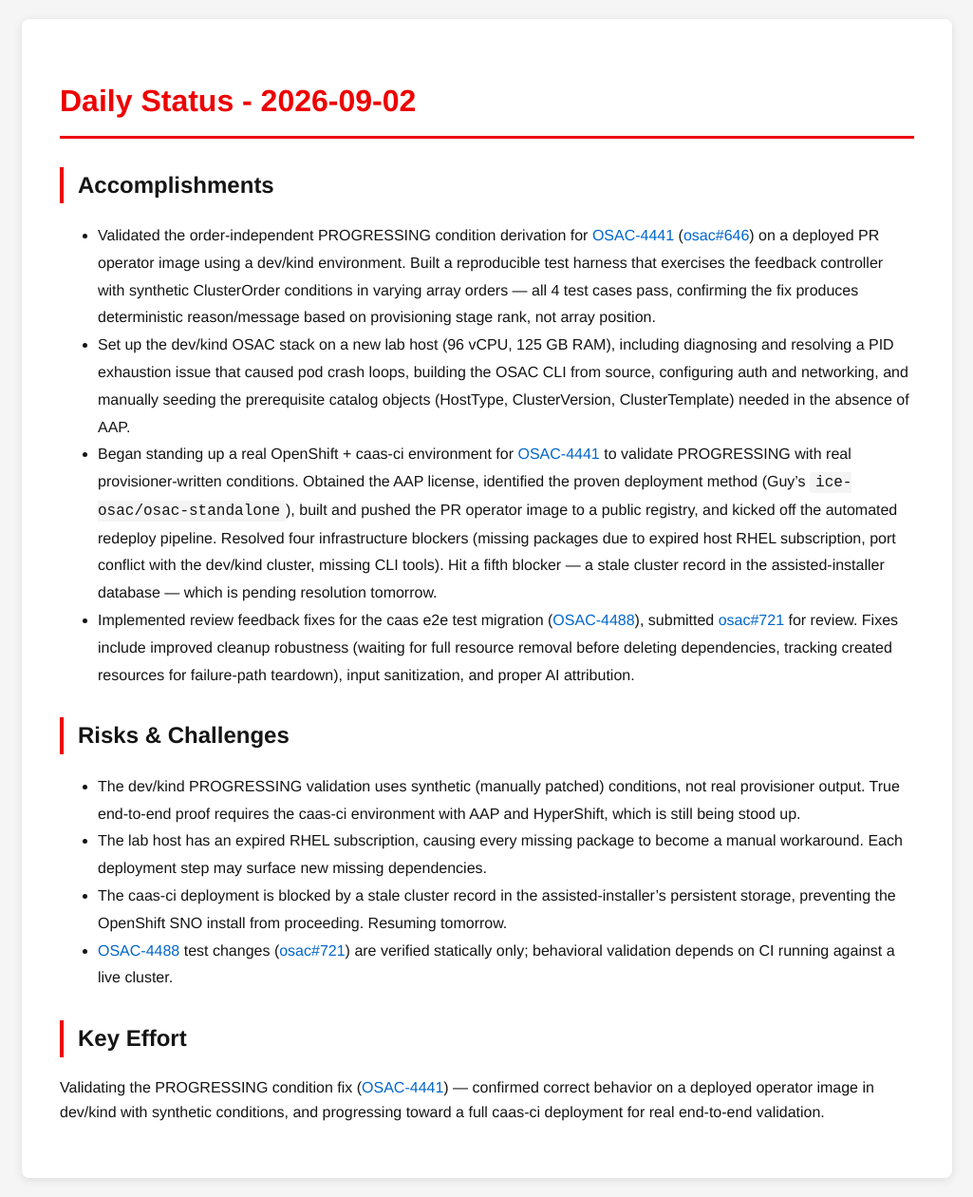
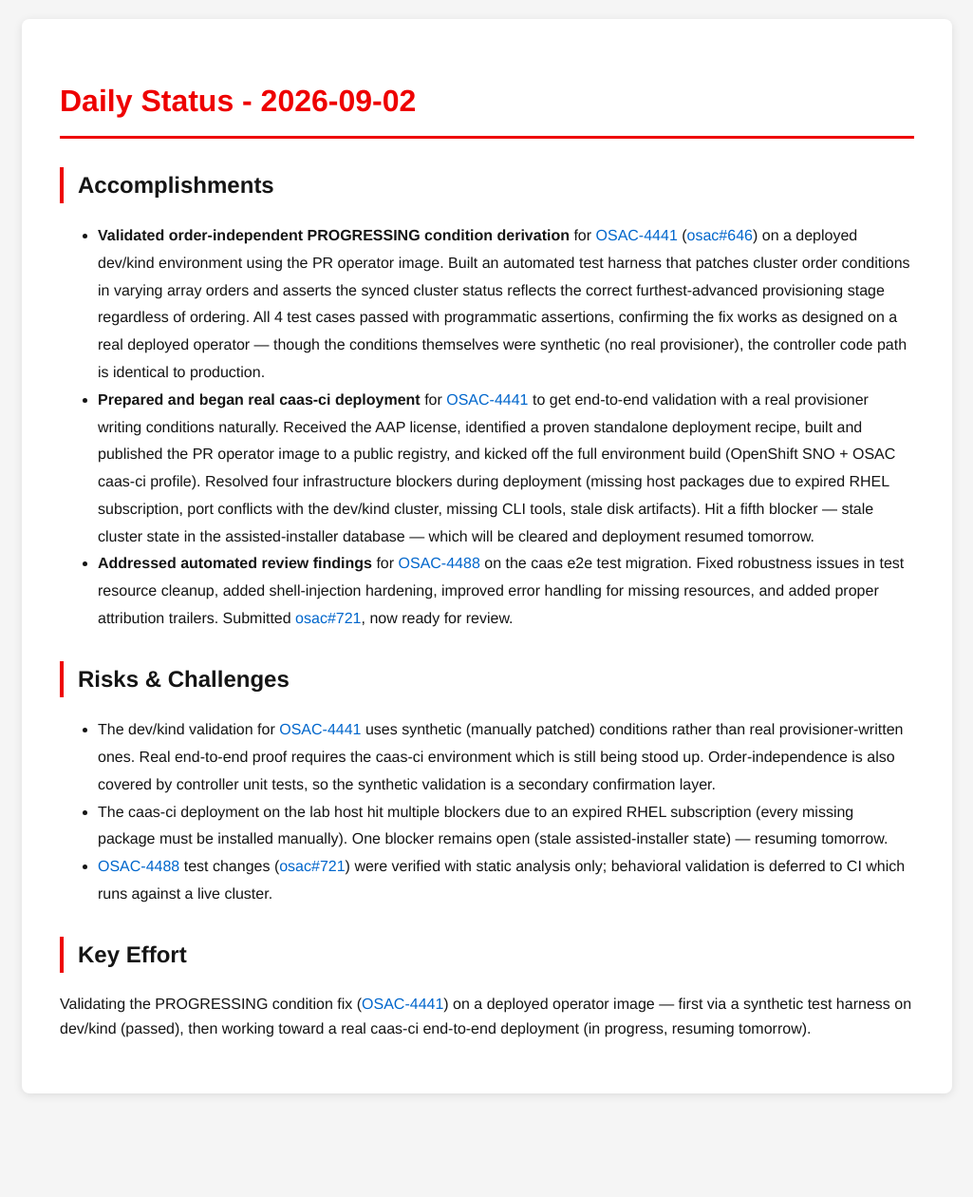
Before and after one commit to tzvatot/daily-status, a Jekyll site: the page built from 2026-09-02.md, in a window 1280 px wide. Shown: the whole page at 95% size, without its empty margins (127-1152 px from the left). Built offline with Jekyll 4.4.1, drawn with Linux system fonts in a browser that asks for light colours; after the commit the page ends 1171 px from its top, so only the background shows below that.

Commit message:
Daily status update - 2026-09-02

```diff
--- a/2026-09-02.md
+++ b/2026-09-02.md
@@ -8,18 +8,16 @@
 
 ## Accomplishments
 
-- Validated the order-independent PROGRESSING condition derivation for [OSAC-4441](https://redhat.atlassian.net/browse/OSAC-4441) ([osac#646](https://github.com/osac-project/osac/pull/646)) on a deployed PR operator image using a dev/kind environment. Built a reproducible test harness that exercises the feedback controller with synthetic ClusterOrder conditions in varying array orders — all 4 test cases pass, confirming the fix produces deterministic reason/message based on provisioning stage rank, not array position.
-- Set up the dev/kind OSAC stack on a new lab host (96 vCPU, 125 GB RAM), including diagnosing and resolving a PID exhaustion issue that caused pod crash loops, building the OSAC CLI from source, configuring auth and networking, and manually seeding the prerequisite catalog objects (HostType, ClusterVersion, ClusterTemplate) needed in the absence of AAP.
-- Began standing up a real OpenShift + caas-ci environment for [OSAC-4441](https://redhat.atlassian.net/browse/OSAC-4441) to validate PROGRESSING with real provisioner-written conditions. Obtained the AAP license, identified the proven deployment method (Guy's `ice-osac/osac-standalone`), built and pushed the PR operator image to a public registry, and kicked off the automated redeploy pipeline. Resolved four infrastructure blockers (missing packages due to expired host RHEL subscription, port conflict with the dev/kind cluster, missing CLI tools). Hit a fifth blocker — a stale cluster record in the assisted-installer database — which is pending resolution tomorrow.
-- Implemented review feedback fixes for the caas e2e test migration ([OSAC-4488](https://redhat.atlassian.net/browse/OSAC-4488)), submitted [osac#721](https://github.com/osac-project/osac/pull/721) for review. Fixes include improved cleanup robustness (waiting for full resource removal before deleting dependencies, tracking created resources for failure-path teardown), input sanitization, and proper AI attribution.
+- **Validated order-independent PROGRESSING condition derivation** for [OSAC-4441](https://redhat.atlassian.net/browse/OSAC-4441) ([osac#646](https://github.com/osac-project/osac/pull/646)) on a deployed dev/kind environment using the PR operator image. Built an automated test harness that patches cluster order conditions in varying array orders and asserts the synced cluster status reflects the correct furthest-advanced provisioning stage regardless of ordering. All 4 test cases passed with programmatic assertions, confirming the fix works as designed on a real deployed operator — though the conditions themselves were synthetic (no real provisioner), the controller code path is identical to production.
+- **Prepared and began real caas-ci deployment** for [OSAC-4441](https://redhat.atlassian.net/browse/OSAC-4441) to get end-to-end validation with a real provisioner writing conditions naturally. Received the AAP license, identified a proven standalone deployment recipe, built and published the PR operator image to a public registry, and kicked off the full environment build (OpenShift SNO + OSAC caas-ci profile). Resolved four infrastructure blockers during deployment (missing host packages due to expired RHEL subscription, port conflicts with the dev/kind cluster, missing CLI tools, stale disk artifacts). Hit a fifth blocker — stale cluster state in the assisted-installer database — which will be cleared and deployment resumed tomorrow.
+- **Addressed automated review findings** for [OSAC-4488](https://redhat.atlassian.net/browse/OSAC-4488) on the caas e2e test migration. Fixed robustness issues in test resource cleanup, added shell-injection hardening, improved error handling for missing resources, and added proper attribution trailers. Submitted [osac#721](https://github.com/osac-project/osac/pull/721), now ready for review.
 
 ## Risks & Challenges
 
-- The dev/kind PROGRESSING validation uses synthetic (manually patched) conditions, not real provisioner output. True end-to-end proof requires the caas-ci environment with AAP and HyperShift, which is still being stood up.
-- The lab host has an expired RHEL subscription, causing every missing package to become a manual workaround. Each deployment step may surface new missing dependencies.
-- The caas-ci deployment is blocked by a stale cluster record in the assisted-installer's persistent storage, preventing the OpenShift SNO install from proceeding. Resuming tomorrow.
-- [OSAC-4488](https://redhat.atlassian.net/browse/OSAC-4488) test changes ([osac#721](https://github.com/osac-project/osac/pull/721)) are verified statically only; behavioral validation depends on CI running against a live cluster.
+- The dev/kind validation for [OSAC-4441](https://redhat.atlassian.net/browse/OSAC-4441) uses synthetic (manually patched) conditions rather than real provisioner-written ones. Real end-to-end proof requires the caas-ci environment which is still being stood up. Order-independence is also covered by controller unit tests, so the synthetic validation is a secondary confirmation layer.
+- The caas-ci deployment on the lab host hit multiple blockers due to an expired RHEL subscription (every missing package must be installed manually). One blocker remains open (stale assisted-installer state) — resuming tomorrow.
+- [OSAC-4488](https://redhat.atlassian.net/browse/OSAC-4488) test changes ([osac#721](https://github.com/osac-project/osac/pull/721)) were verified with static analysis only; behavioral validation is deferred to CI which runs against a live cluster.
 
 ## Key Effort
 
-Validating the PROGRESSING condition fix ([OSAC-4441](https://redhat.atlassian.net/browse/OSAC-4441)) — confirmed correct behavior on a deployed operator image in dev/kind with synthetic conditions, and progressing toward a full caas-ci deployment for real end-to-end validation.
+Validating the PROGRESSING condition fix ([OSAC-4441](https://redhat.atlassian.net/browse/OSAC-4441)) on a deployed operator image — first via a synthetic test harness on dev/kind (passed), then working toward a real caas-ci end-to-end deployment (in progress, resuming tomorrow).
```
